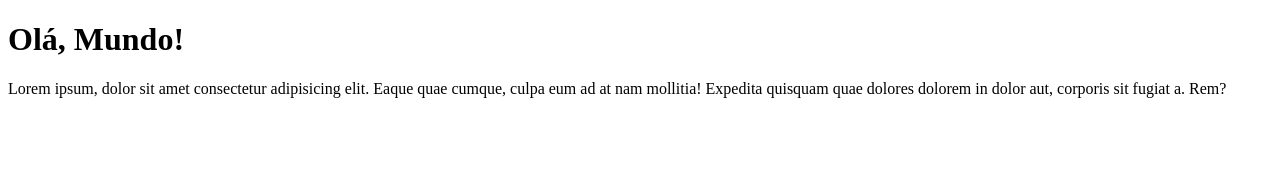
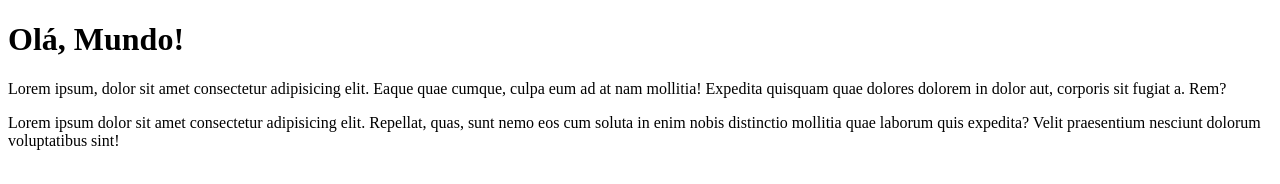
Before and after one commit to costatavares/ola-mundo-github, a plain HTML site: page site-exemplo/index.html in a window 1280 px wide. Drawn offline with Linux system fonts and the light colour scheme.

Commit message:
teste word wrap

```diff
--- a/site-exemplo/index.html
+++ b/site-exemplo/index.html
@@ -8,5 +8,6 @@
 <body>
     <h1>Olá, Mundo!</h1>
     <p>Lorem ipsum, dolor sit amet consectetur adipisicing elit. Eaque quae cumque, culpa eum ad at nam mollitia! Expedita quisquam quae dolores dolorem in dolor aut, corporis sit fugiat a. Rem?</p>
+    <p>Lorem ipsum dolor sit amet consectetur adipisicing elit. Repellat, quas, sunt nemo eos cum soluta in enim nobis distinctio mollitia quae laborum quis expedita? Velit praesentium nesciunt dolorum voluptatibus sint!</p>
 </body>
 </html>
```
